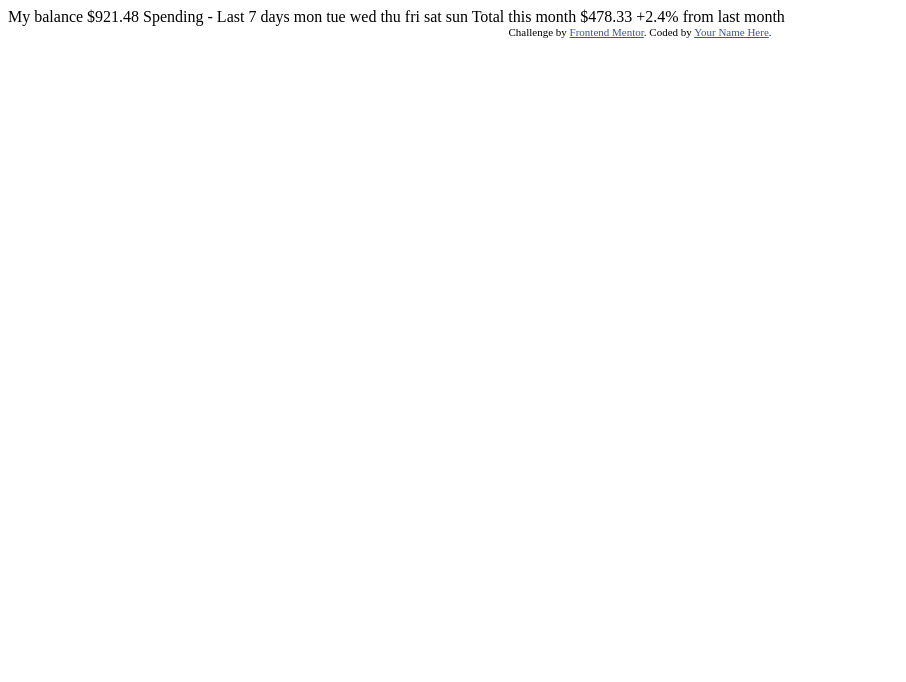
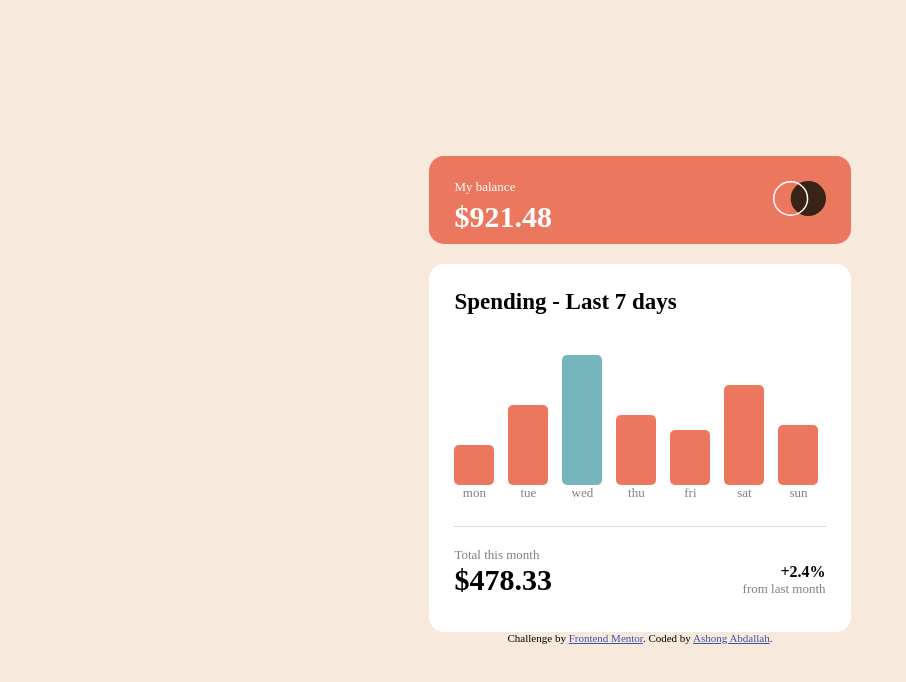
Before and after one commit to AshongAbdallah06/expenses-chart-component-main, a plain HTML site: page index.html in a window 1280 px wide. Shown: the whole page, without its empty margins (0-906 px from the left). Drawn offline with Linux system fonts and the light colour scheme.

Commit message:
Create desktop design

```diff
--- a/index.html
+++ b/index.html
@@ -5,6 +5,8 @@
   <meta name="viewport" content="width=device-width, initial-scale=1.0"> <!-- displays site properly based on user's device -->
 
   <link rel="icon" type="image/png" sizes="32x32" href="./images/favicon-32x32.png">
+  <link rel="stylesheet" href="styles/index.css">
+  <link rel="stylesheet" href="styles/custom-days.css">
 
   <title>Frontend Mentor | Expenses chart component</title>
 
@@ -16,28 +18,67 @@
 </head>
 <body>
 
-  My balance
-  $921.48
+	<main>
+		<header>
+			<div class="balance-container">
+				<p class="balance-label">My balance</p>
+				<p class="balance">$921.48</p>
+			</div>
 
+			<div class="logo-container">
+				<img src="images/logo.svg" alt="logo" class="logo">
+			</div>
+		</header>
+
+		<section class="container">
+			<section>
+				<h1 class="heading">
 					Spending - Last 7 days
+				</h1>
 
-  mon
-  tue
-  wed
-  thu
-  fri
-  sat
-  sun
+				<div class="charts-container">
+					<div class="day mon">mon</div>
+					<div class="day tue">tue</div>
+					<div class="day wed">wed</div>
+					<div class="day thu">thu</div>
+					<div class="day fri">fri</div>
+					<div class="day sat">sat</div>
+					<div class="day sun">sun</div>
 
+				</div>
+			</section>
+
+
+			<footer>
+				<div class="total">
+					<p class="total-label">
 						Total this month
+					</p>
+				</div>
+
+				<div>
+
+					<div class="percent">
+						<div class="amount">
 							$478.33
+						</div>
 
-  +2.4%
-  from last month
+						<div>
+							<p class="percentage">+2.4%</p>
+							<p class="last-month">from last month</p>
+						</div>
+					</div>
+
+				</div>
+			</footer>
+		</section>
+
 
 		<div class="attribution">
 			Challenge by <a href="https://www.frontendmentor.io?ref=challenge" target="_blank">Frontend Mentor</a>.
-    Coded by <a href="#">Your Name Here</a>.
+			Coded by <a href="https://www.frontendmentor.io/profile/AshongAbdallah06">Ashong Abdallah</a>.
 		</div>
+
+	</main>
 </body>
 </html>
--- /dev/null
+++ b/styles/custom-days.css
@@ -0,0 +1,43 @@
+.mon,
+.tue,
+.wed,
+.thu,
+.fri,
+.sat {
+    margin-right: 10px;
+}
+
+.sun {
+    margin-right: 0;
+}
+
+
+
+.mon::before {
+    height: 40px;
+}
+
+.tue::before {
+    height: 80px;
+}
+
+.wed::before {
+    height: 130px;
+    background-color: hsl(186, 34%, 60%);
+}
+
+.thu::before {
+    height: 70px;
+}
+
+.fri::before {
+    height: 55px;
+}
+
+.sat::before {
+    height: 100px;
+}
+
+.sun::before {
+    height: 60px;
+}
--- /dev/null
+++ b/styles/index.css
@@ -0,0 +1,113 @@
+main {
+    display: flex;
+    flex-direction: column;
+    justify-content: center;
+    align-items: center;
+    position: absolute;
+    top: 0;
+    right: 0;
+    left: 0;
+    bottom: 0;
+    background-color: hsl(27, 66%, 92%);
+}
+
+header {
+    background-color: hsl(10, 79%, 65%);
+    width: 29%;
+    margin-bottom: 20px;
+    padding: 10px 25px;
+    color: white;
+    border-radius: 15px;
+    display: flex;
+    justify-content: space-between;
+    align-items: center;
+}
+
+.balance-label {
+    font-size: 13px;
+    margin-bottom: 5px;
+}
+
+.balance {
+    margin: 0;
+    font-weight: bold;
+    font-size: 30px;
+}
+
+.logo {
+    height: 35px;
+}
+
+.container {
+    border-radius: 15px;
+    background-color: white;
+    width: 29%;
+    padding: 25px;
+}
+
+.heading {
+    margin: 0;
+    font-size: 23px;
+    margin-bottom: 40px;
+}
+
+.charts-container::after {
+    content: '';
+    border-bottom: 1px solid rgb(219, 219, 219);
+    width: 100%;
+    display: block;
+    padding-bottom: 25px;
+}
+
+.day {
+    display: inline-block;
+    text-align: center;
+    color: gray;
+    font-size: 13px;
+}
+
+.day::before {
+    content: '';
+    background-color: hsl(10, 79%, 65%);
+    width: 40px;
+    cursor: pointer;
+    border-radius: 5px;
+    display: block;
+}
+
+footer {
+    margin-top: 20px;
+    display: flex;
+    flex-direction: column;
+    justify-content: space-between;
+}
+
+.total-label {
+    color: gray;
+    font-size: 13px;
+    margin: 0;
+}
+
+.amount {
+    font-weight: bold;
+    font-size: 30px;
+}
+
+.percent {
+    display: flex;
+    justify-content: space-between;
+    margin-bottom: 10px;
+    /* background-color: red; */
+}
+
+.percentage {
+    font-weight: bold;
+    text-align: right;
+    margin: 0;
+}
+
+.last-month {
+    margin: 0;
+    color: gray;
+    font-size: 13px;
+}
```
Lines whose indentation alone changed are shown as unchanged.
